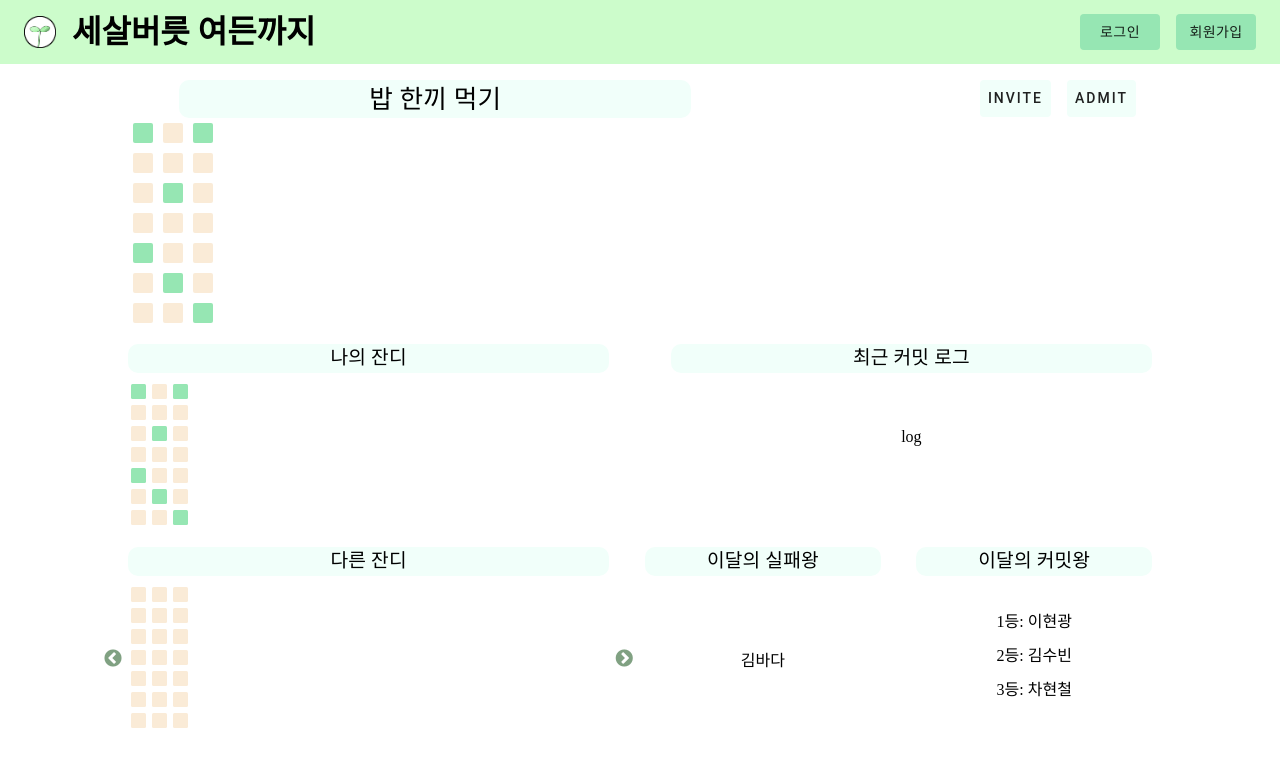
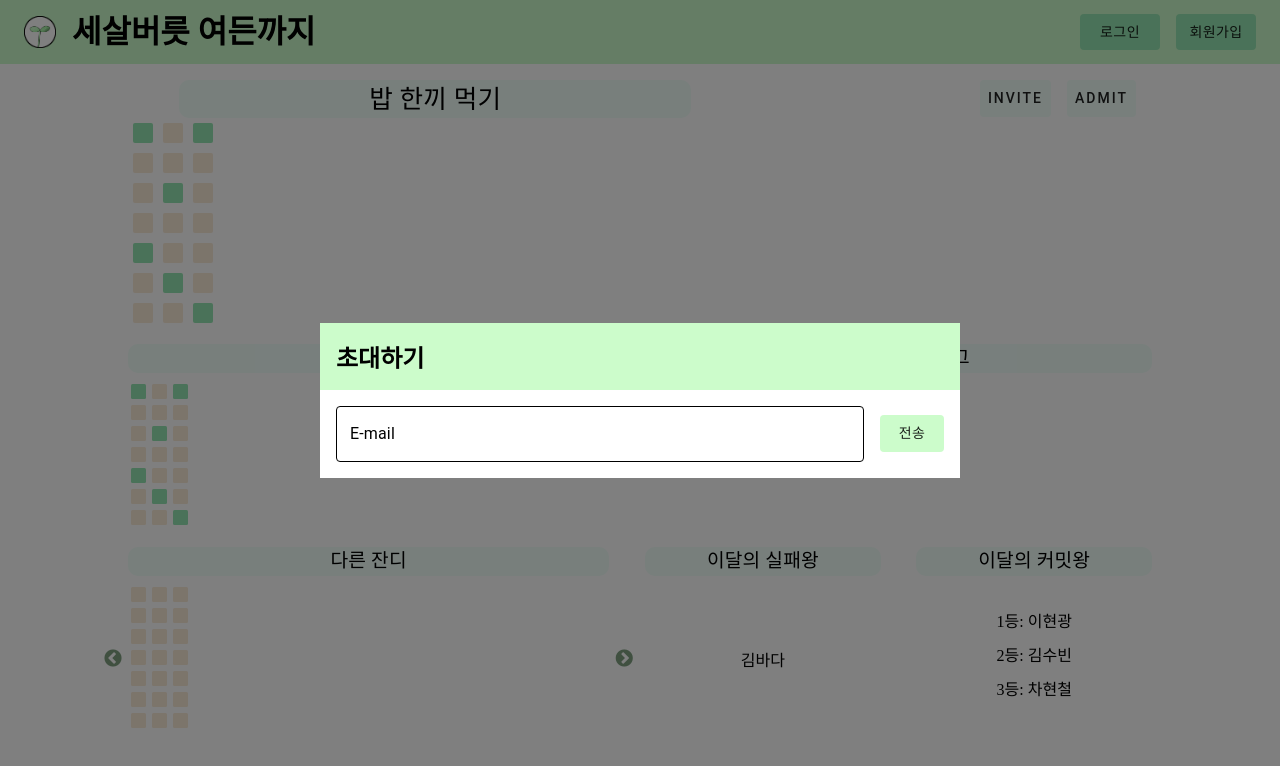
Before and after one commit to TeamGrabit/challenge, a React (Create React App) app in the folder frontend/: page /challenge/info/1 in a window 1280 px wide. Both pictures are taken after a click on the button "INVITE". Shown: the top 766 px of the page. Built offline with nearby package versions, Linux system fonts and the light colour scheme; no server answers.

Commit message:
invite, admit 모달 구현

```diff
--- a/frontend/src/css/pages/_nowChallenge.scss
+++ b/frontend/src/css/pages/_nowChallenge.scss
@@ -166,3 +166,61 @@
 		color: $green4 !important;
 	}
 }
+
+.inviteModalPaper {
+	background-color: white;
+	width: 50vw;
+	max-height: 70vh;
+
+	.head {
+		font-size: 1.5rem;
+		font-weight: bold;
+		padding: 1rem 1rem;
+		background-color: $green2;
+		max-height: 20vh;
+	}
+	.body {
+		padding: 1rem 1rem;
+		display: flex;
+		flex-direction: column;
+
+		.input-con {
+			display: flex;
+			align-items: center;
+		}
+		.icon-con {
+			display: flex;
+			justify-content: center;
+			margin-top: 1rem;
+		}
+	}
+	.admit-body {
+		padding: 1rem 1rem;
+		display: flex;
+		flex-direction: column;
+		max-height: 45vh;
+		overflow: auto;
+
+		.admit-content {
+			border: 1px solid gray;
+			border-radius: 5px;
+			margin-bottom: 1rem;
+			padding: 1rem;
+
+			.admit-name {
+				font-weight: bold;
+			}
+
+			.admit-btn-con{
+				display: flex;
+				justify-content: center;
+			}
+		}
+	}
+	.MuiFormLabel-root {
+		color: black !important;
+	}
+	.MuiOutlinedInput-notchedOutline {
+		border-color: black !important;
+	}
+}
--- a/frontend/src/pages/NowChallenge.js
+++ b/frontend/src/pages/NowChallenge.js
@@ -1,5 +1,6 @@
 import React, { useState, useEffect } from 'react';
-import { Button, Grid, Typography } from '@material-ui/core';
+import { Button, Grid, Typography, Modal, Fade, Backdrop, TextField, IconButton } from '@material-ui/core';
+import AddIcon from '@material-ui/icons/Add';
 import Slider from 'react-slick';
 import { useChallengeState } from '../MVVM/Model/ChallengeModel';
 
@@ -7,6 +8,9 @@ function NowChallenge({ match }) {
 	const CId = match.params.challengeId;
 	const challengeData = useChallengeState();
 	const [title, setTitle] = useState("");
+	const [inviteOpen, setInviteOpen] = useState(false);
+	const [admitOpen, setAdmitOpen] = useState(false);
+	// grass Init Data --- temp
 	const grassInitialData = [
 		true, false, false, false, true, false, false,
 		false, false, true, false, false, true, false,
@@ -24,6 +28,8 @@ function NowChallenge({ match }) {
 			true, true, true, true, true, true, true
 		]
 	];
+	// grass init data --- temp end
+	// <-- grass carousel setting
 	const settings = {
 		dots: false,
 		infinite: true,
@@ -32,6 +38,7 @@ function NowChallenge({ match }) {
 		slidesToScroll: 1,
 		className: 'grass-slider'
 	};
+	// grass carousel setting -->
 	useEffect(() => {
 		// 추후 challengeId 넣어서 해당 정보만 받아아오기
 		console.log(challengeData[CId - 1].name);
@@ -41,12 +48,13 @@ function NowChallenge({ match }) {
 		window.location.href = `/challenge/info/${CId}/fix`;
 	};
 	return (
+		<>
 			<Grid className="NowChallenge">
 				<Grid className="head">
 					<Typography className="headTitle">{title}</Typography>
 					<Grid className="btnCon">
-					<Button className="btn">Invite</Button>
-					<Button className="btn">Admit</Button>
+						<Button className="btn" onClick={() => setInviteOpen(true)}>Invite</Button>
+						<Button className="btn" onClick={() => setAdmitOpen(true)}>Admit</Button>
 					</Grid>
 				</Grid>
 				<Grid className="teamGrass">
@@ -107,6 +115,61 @@ function NowChallenge({ match }) {
 					</Grid>
 				</Grid>
 			</Grid>
+			<Modal
+				className="modal"
+				open={inviteOpen}
+				onClose={() => setInviteOpen(false)}
+				closeAfterTransition
+				BackdropComponent={Backdrop}
+				BackdropProps={{
+					timeout: 500,
+				}}
+			>
+				<Fade in={inviteOpen}>
+					<Grid className="inviteModalPaper">
+						<Grid className="head">초대하기</Grid>
+						<Grid className="body">
+							<Grid className="input-con">
+								<TextField variant="outlined" label="E-mail" fullWidth />
+								<Button style={{ marginLeft: '1rem', backgroundColor: '#CCFCCB', height: '100%' }}>전송</Button>
+							</Grid>
+							{/* 다인 초대는 추후지원 */}
+							{/* <Grid className="icon-con">
+								<IconButton style={{ width: '2rem', height: '2rem' }}>
+									<AddIcon />
+								</IconButton>
+							</Grid> */}
+						</Grid>
+					</Grid>
+				</Fade>
+			</Modal>
+			<Modal
+				className="modal"
+				open={admitOpen}
+				onClose={() => setAdmitOpen(false)}
+				closeAfterTransition
+				BackdropComponent={Backdrop}
+				BackdropProps={{
+					timeout: 500,
+				}}
+			>
+				<Fade in={admitOpen}>
+					<Grid className="inviteModalPaper">
+						<Grid className="head">인증 요청 목록</Grid>
+						{/* 백에서 불러오기 */}
+						<Grid className="admit-body">
+							<Grid className="admit-content">
+								<Grid className="admit-name">이름</Grid>
+								<Grid className="admit-reason">내역</Grid>
+								<Grid className="admit-btn-con">
+									<Button style={{ backgroundColor: '#CCFCCB', marginTop: '5px' }}>수락</Button>
+								</Grid>
+							</Grid>
+						</Grid>
+					</Grid>
+				</Fade>
+			</Modal>
+		</>
 	);
 }
 
```
Lines whose indentation alone changed are shown as unchanged.
